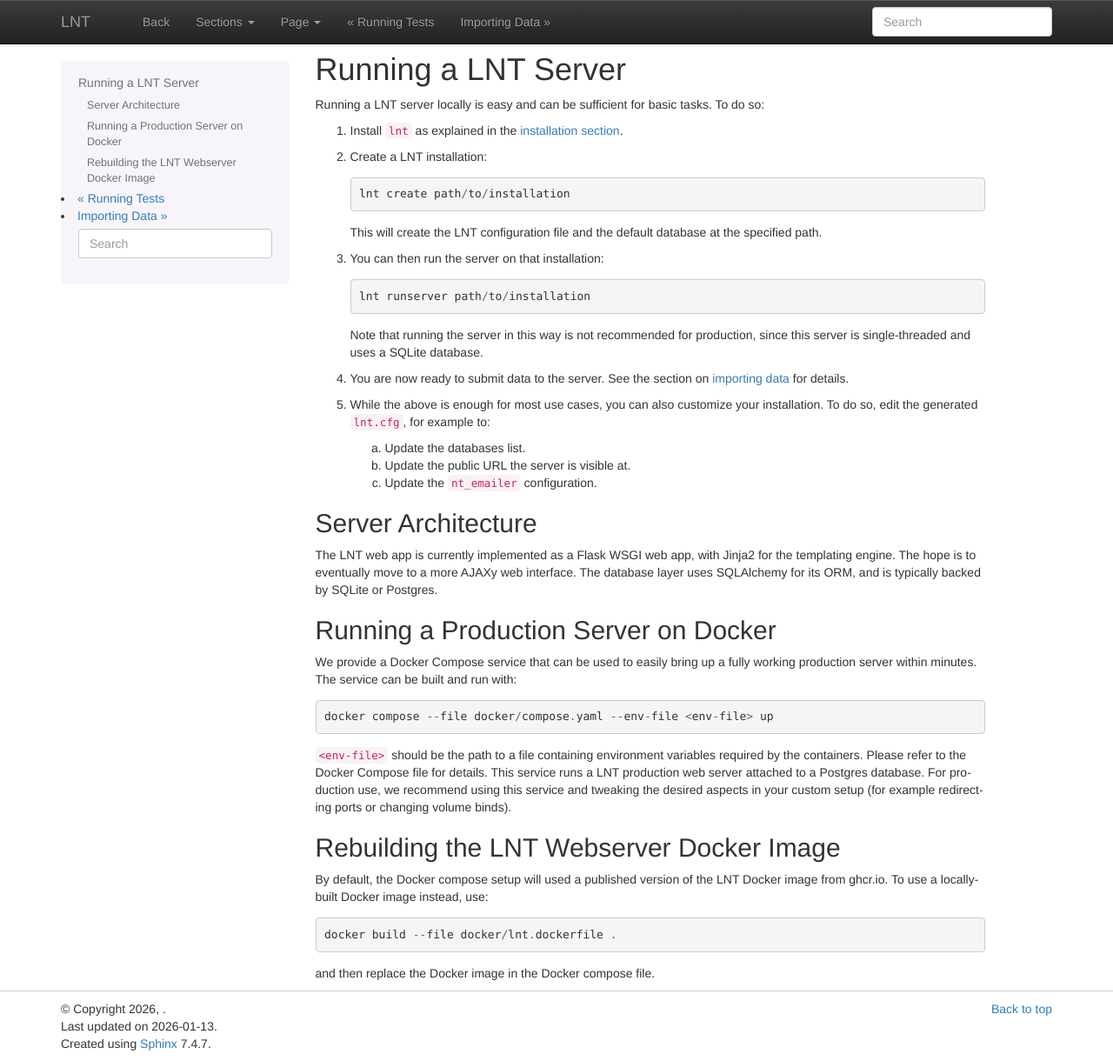
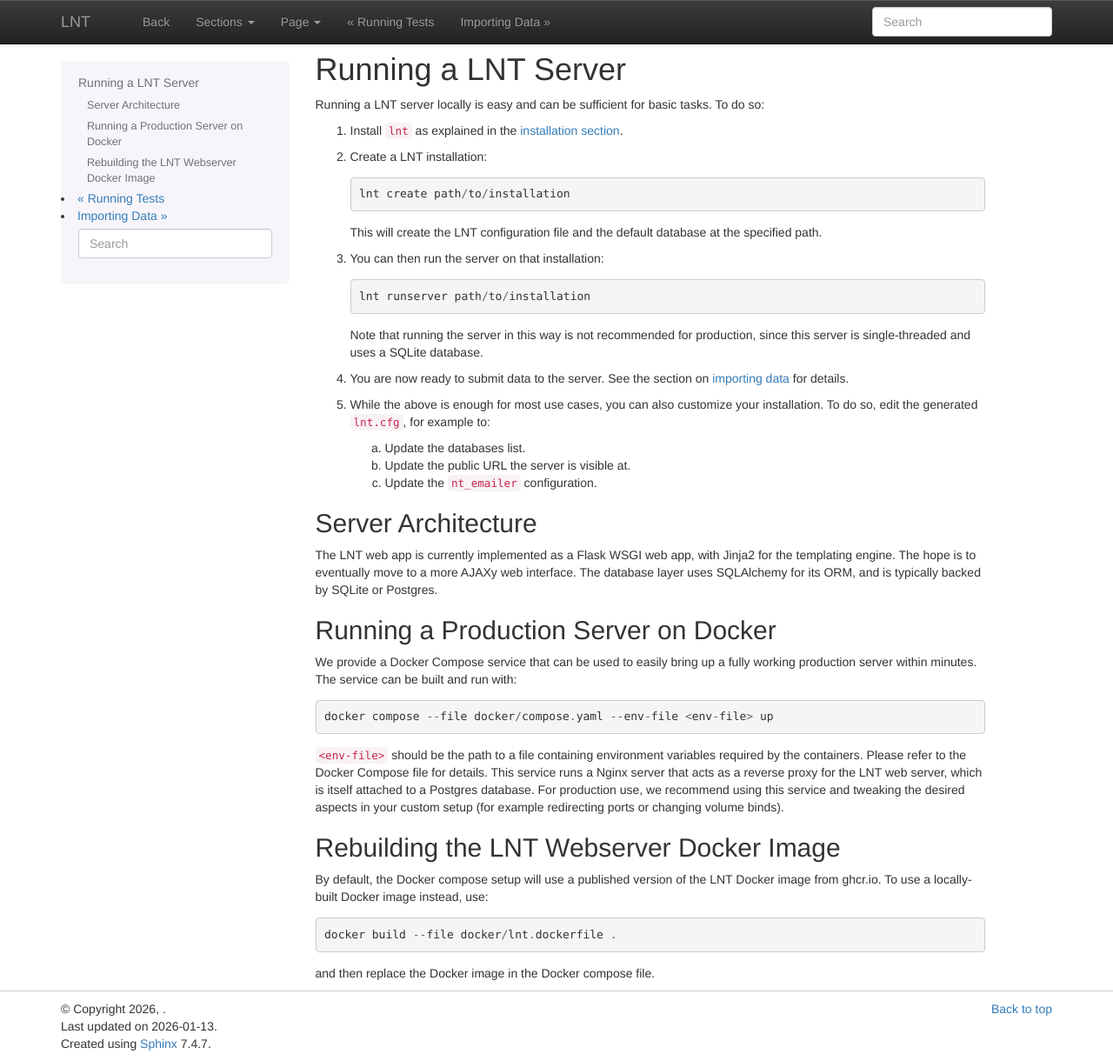
Before and after one commit to llvm/llvm-lnt, a Sphinx documentation site: the page built from docs/running_server.rst, in a window 1280 px wide and 1220 px high. Shown: the whole window at 87% size. Built offline with Sphinx 7.4.7, drawn with Linux system fonts in a browser that asks for light colours; pages that are not in the unit, such as notebooks, are missing from menus.

Commit message:
Setup a basic Nginx reverse proxy server (#154)
This patch adds a basic reverse proxy configuration inside the
Docker compose service. This approach makes it easy to run a
full production-like environment locally using Docker. Nginx
is sandwiched between the outside world and the underlying LNT
webserver running via gunicorn, but nothing changes from outside
the Docker service.

Fixes #138

```diff
--- a/docs/running_server.rst
+++ b/docs/running_server.rst
@@ -51,15 +51,15 @@ production server within minutes. The service can be built and run with::
 
 ``<env-file>`` should be the path to a file containing environment variables
 required by the containers. Please refer to the Docker Compose file for details.
-This service runs a LNT production web server attached to a Postgres database.
-For production use, we recommend using this service and tweaking the desired
-aspects in your custom setup (for example redirecting ports or changing volume
-binds).
+This service runs a Nginx server that acts as a reverse proxy for the LNT web
+server, which is itself attached to a Postgres database. For production use, we
+recommend using this service and tweaking the desired aspects in your custom setup
+(for example redirecting ports or changing volume binds).
 
 Rebuilding the LNT Webserver Docker Image
 -----------------------------------------
 
-By default, the Docker compose setup will used a published version of the LNT
+By default, the Docker compose setup will use a published version of the LNT
 Docker image from ghcr.io. To use a locally-built Docker image instead, use::
 
    docker build --file docker/lnt.dockerfile .
```
Also changed, not shown: 4 other files.
